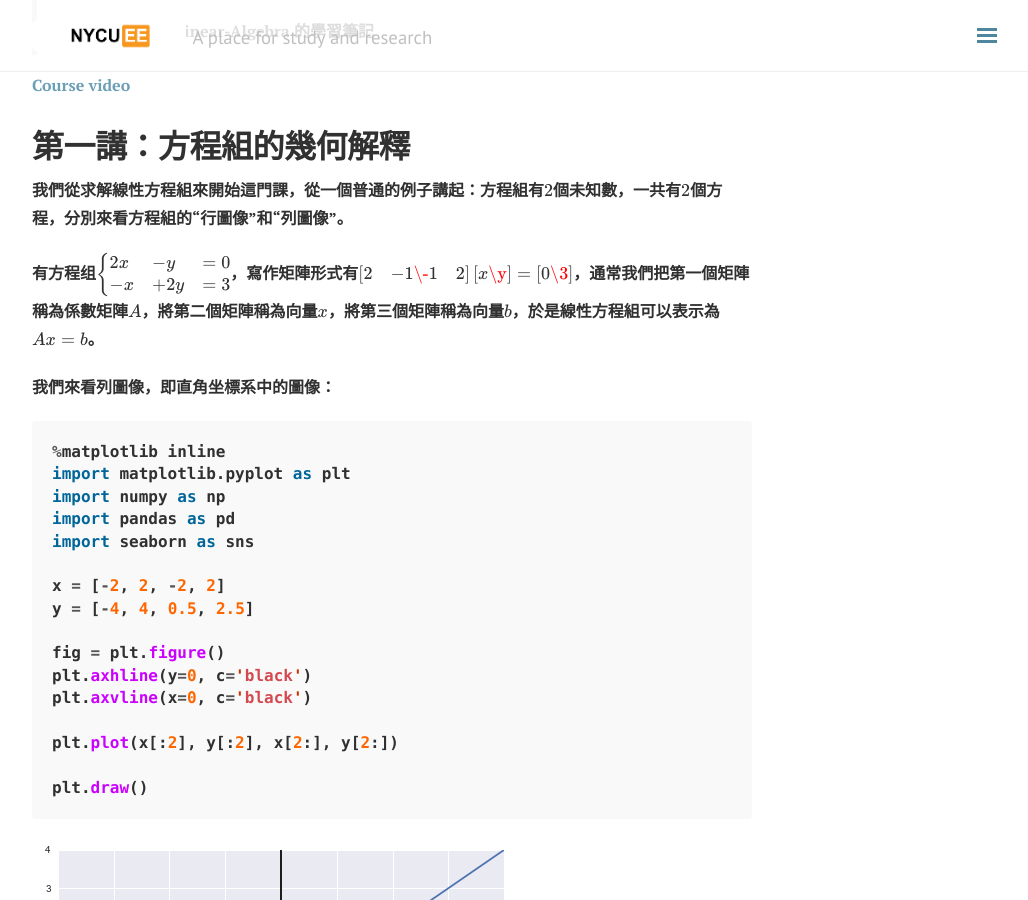
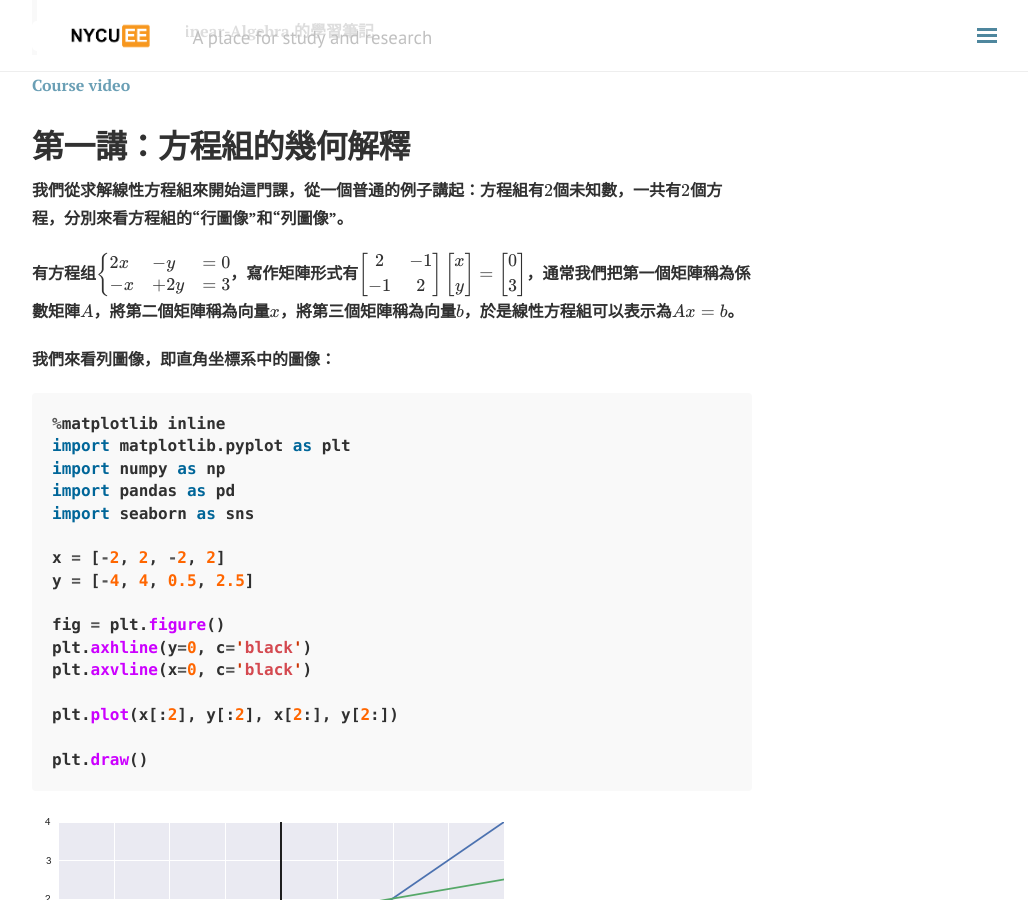
Before and after one commit to nycu-ee/nycu-ee.github.io, a Jekyll site: the page built from _posts/2021-02-01-linear-algebra-01.md, in a window 1280 px wide and 900 px high, scrolled down 313 px. Shown: the whole window, without its empty margins (248-1276 px from the left). Built offline with Jekyll 4.4.1, drawn with Linux system fonts in a browser that asks for light colours; nearby versions of some CDN libraries; formulas are drawn with MathJax 3; comment, search, counter and statistics services are not loaded.

```diff
--- a/_posts/2021-02-01-linear-algebra-01.md
+++ b/_posts/2021-02-01-linear-algebra-01.md
@@ -19,7 +19,7 @@ author: [zlotus](https://github.com/zlotus/notes-linear-algebra)
 
 我們從求解線性方程組來開始這門課，從一個普通的例子講起：方程組有$2$個未知數，一共有$2$個方程，分別來看方程組的“行圖像”和“列圖像”。
 
-有方程组$\begin{cases}2x&-y&=0\\\\-x&+2y&=3\end{cases}$，寫作矩陣形式有$\begin{bmatrix}2&-1\\-1&2\end{bmatrix}\begin{bmatrix}x\\y\end{bmatrix}=\begin{bmatrix}0\\3\end{bmatrix}$，通常我們把第一個矩陣稱為係數矩陣$A$，將第二個矩陣稱為向量$x$，將第三個矩陣稱為向量$b$，於是線性方程組可以表示為$Ax=b$。
+有方程组$\begin{cases}2x&-y&=0\\\\-x&+2y&=3\end{cases}$，寫作矩陣形式有$\begin{bmatrix}2&-1\\\\-1&2\end{bmatrix}\begin{bmatrix}x\\\\y\end{bmatrix}=\begin{bmatrix}0\\\\3\end{bmatrix}$，通常我們把第一個矩陣稱為係數矩陣$A$，將第二個矩陣稱為向量$x$，將第三個矩陣稱為向量$b$，於是線性方程組可以表示為$Ax=b$。
 
 我們來看列圖像，即直角坐標系中的圖像：
 
```
